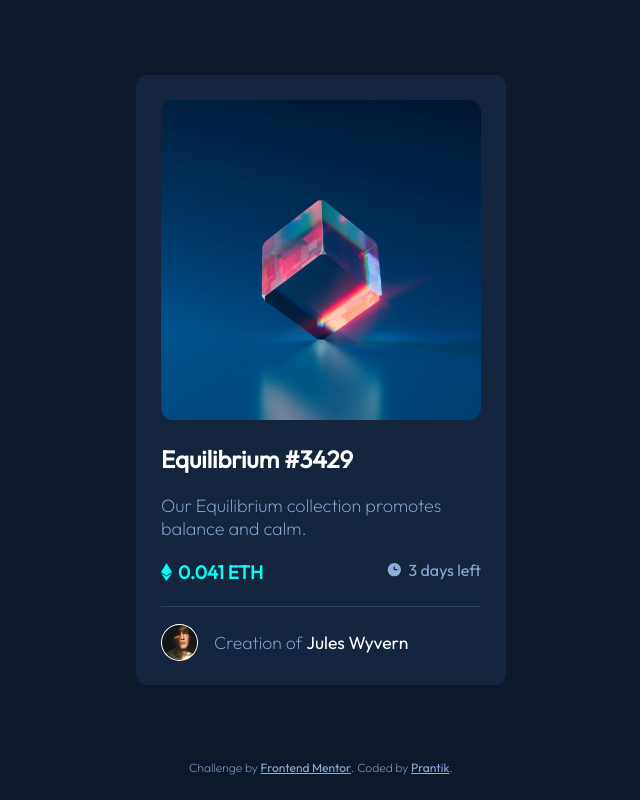
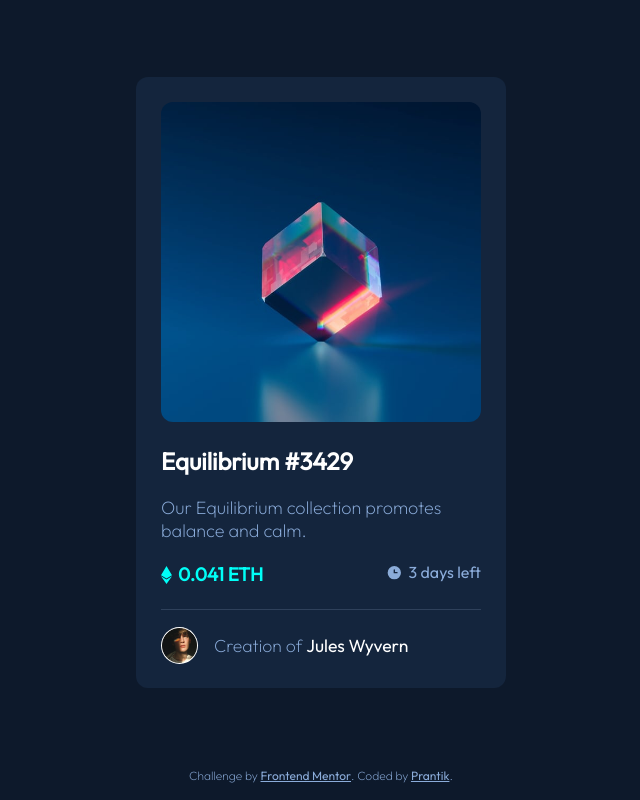
Before and after one commit to prantiknoor/frontend-mentor-challenges, a plain HTML site: page nft-preview-card-component-main/index.html in a window 1280 px wide. Shown: the whole page, without its empty margins (319-959 px from the left). Drawn offline with Linux system fonts and the light colour scheme.

Commit message:
some issue solved. now its look good on smaller height screen.

```diff
--- a/nft-preview-card-component-main/styles.css
+++ b/nft-preview-card-component-main/styles.css
@@ -23,9 +23,10 @@ body {
 }
 
 main {
-  height: calc(100vh - 40px);
-  display: grid;
-  align-content: center;
+  height: calc(100vh - 50px);
+  min-height: 660px;
+  display: flex;
+  align-items: center;
 }
 
 p {
@@ -37,6 +38,7 @@ p {
   width: 320px;
   background-color: var(--color-card-background);
   padding: 25px;
+  margin: 20px auto 5px auto;
   border-radius: var(--border-radius);
 	transition-duration: .6s;
 }
@@ -132,6 +134,12 @@ hr {
 
 /* footer */
 
+footer {
+  height: 50px;
+  display: grid;
+  align-items: center;
+}
+
 .attribution {
   color: var(--color-primary-1);
   font-weight: 300;
```
